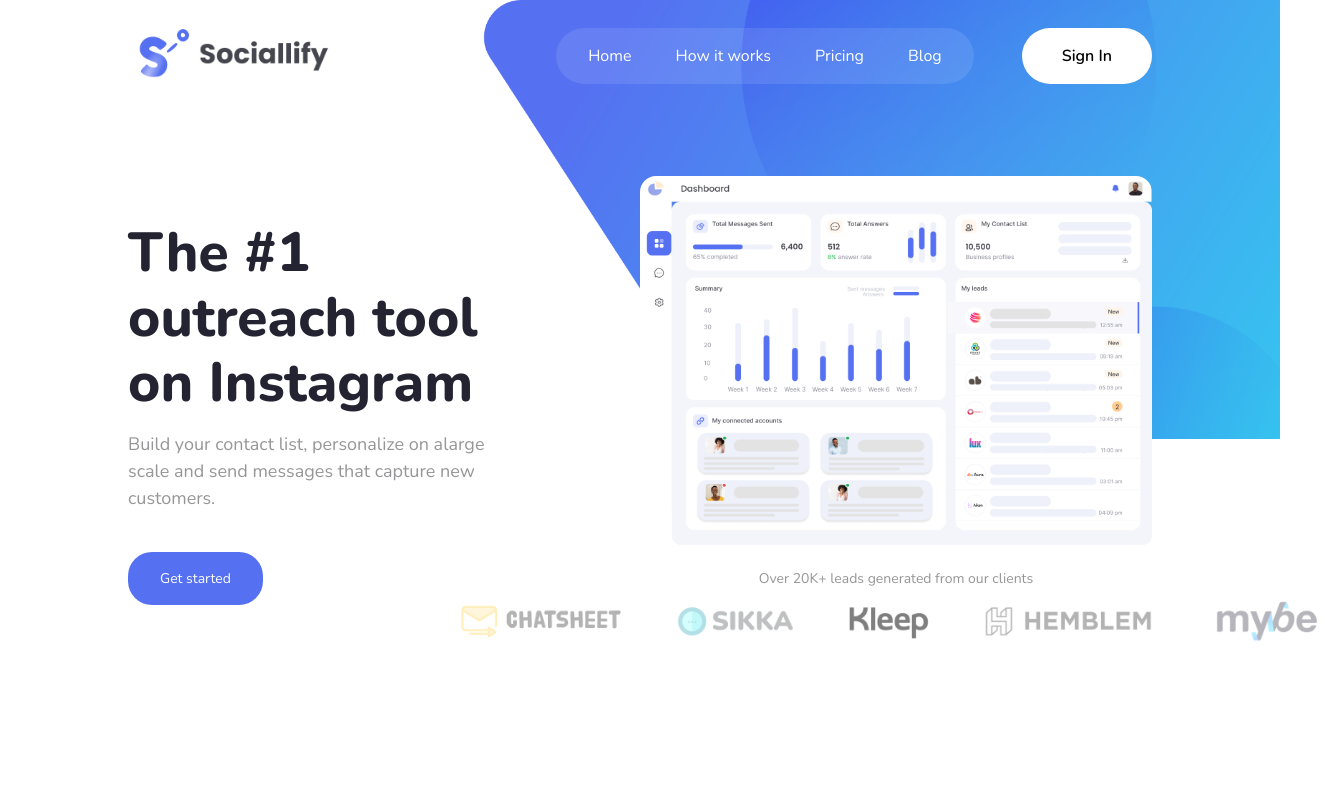
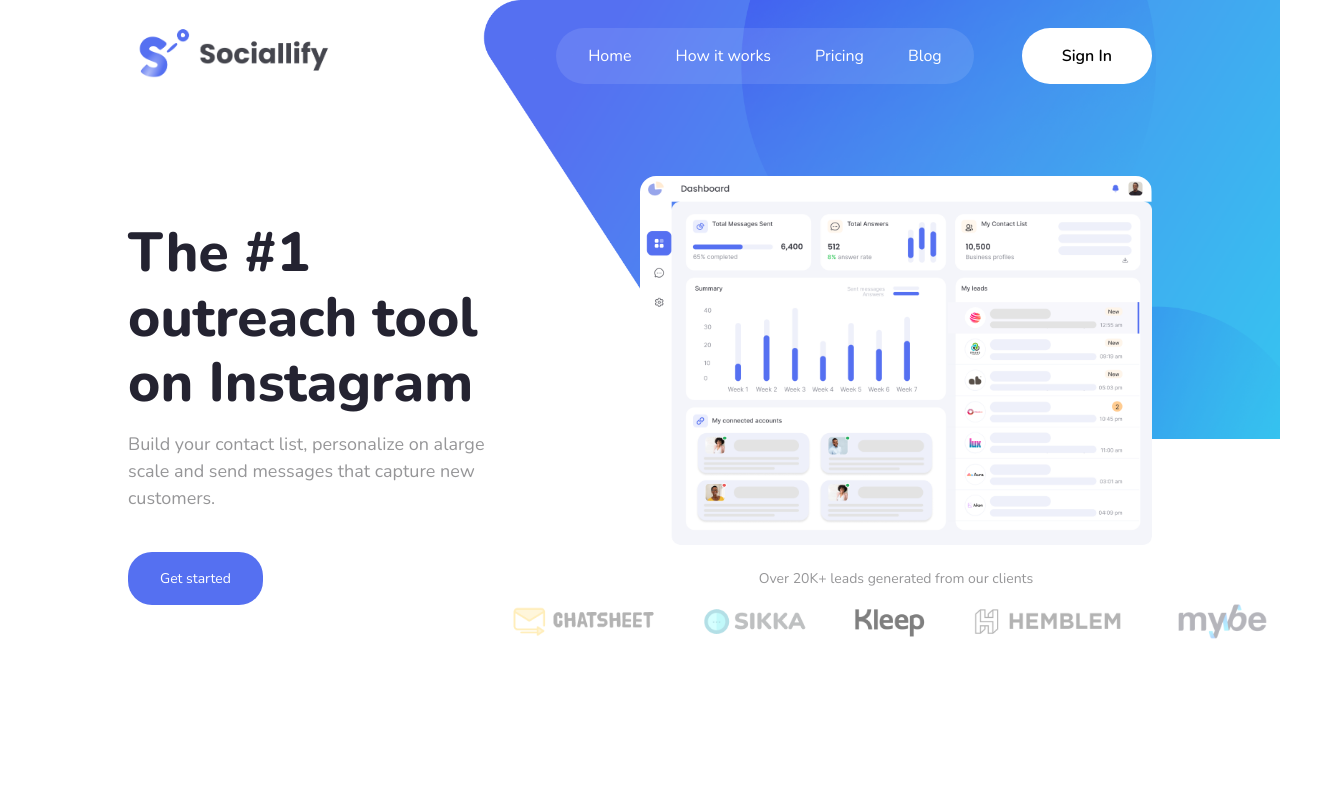
Before and after one commit to Tomcroms/socialify-app, a Next.js app: page / in a window 1280 px wide. Shown: the top 800 px of the page, 1333 px wide, since content can reach past the window. Built offline with nearby package versions, Linux system fonts and the light colour scheme; no server answers.

Commit message:
maj 30/04/2024

```diff
--- a/app/(site)/page.tsx
+++ b/app/(site)/page.tsx
@@ -21,7 +21,7 @@ const Home2 = () => {
                     <div className="w-1/2 flex flex-col items-center 3xl:w-7/12 5xl:mt-20">
                         <img src="/images/dashboard.png" alt="dashboard" className="w-12/12 rounded-2xl 4xl:scale-110 5xl:scale-[120%]"/>
                         <p className="mt-4 4xl:mt-8 5xl:mt-16">Over 20K+ leads generated from our clients</p>
-                        <img src="/images/landing_logos.png" alt="logos" className="mt-2 scale-125 max-w-[700px]"/>
+                        <img src="/images/landing_logos.png" alt="logos" className="mt-2 scale-110 3xl:scale-125 max-w-[700px]"/>
                     </div>
 
                 </div>
```
